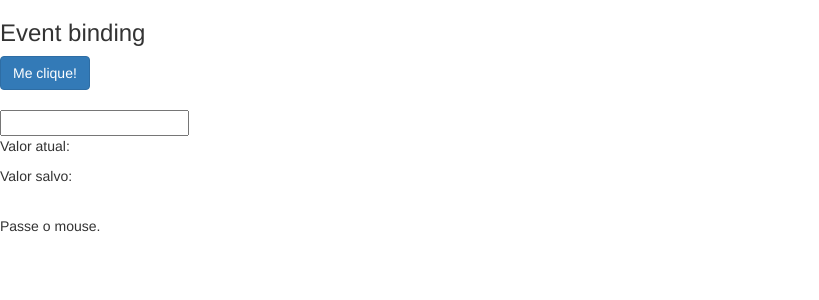
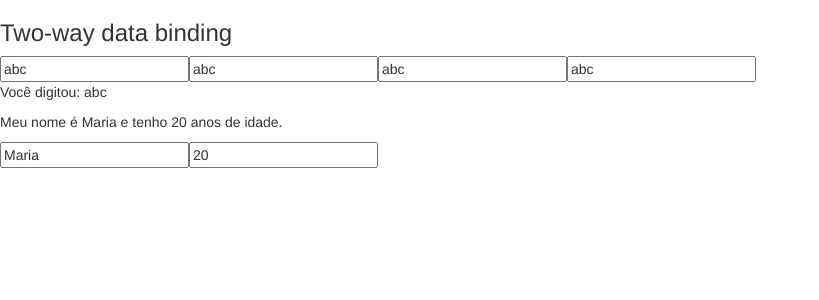
Before and after one commit to flflima/curso-angular2, an Angular app in the folder data-binding/: page / in a window 1280 px wide. Shown: the top 300 px of the page, without its empty margins (0-819 px from the left). Built offline with nearby package versions, Linux system fonts and the light colour scheme.

Commit message:
Includes 'two-way data binding'

```diff
--- a/data-binding/src/app/app.module.ts
+++ b/data-binding/src/app/app.module.ts
@@ -1,5 +1,6 @@
 import { BrowserModule } from '@angular/platform-browser';
 import { NgModule } from '@angular/core';
+import { FormsModule } from '@angular/forms'; // incluído para ngModel
 
 import { AppComponent } from './app.component';
 import { DataBindingComponent } from './data-binding/data-binding.component';
@@ -10,7 +11,8 @@ import { DataBindingComponent } from './data-binding/data-binding.component';
     DataBindingComponent
   ],
   imports: [
-    BrowserModule
+    BrowserModule,
+    FormsModule
   ],
   providers: [],
   bootstrap: [AppComponent]
--- a/data-binding/src/app/data-binding/data-binding.component.html
+++ b/data-binding/src/app/data-binding/data-binding.component.html
@@ -1,5 +1,5 @@
-<section class="property-binding">
-  <!-- <article>
+<!-- <section class="property-binding">
+  <article>
     <h3>Interpolation / Interpolação</h3>
     <p>String renderizada com Interpolação {{ url }}</p>
     <p>O resultado de 1 + 1 é: {{ 1 + 1 }}</p>
@@ -11,9 +11,9 @@
     <img src="{{ urlImagem }}">
     <img [src]="urlImagem">
     <img bind-src="urlImagem">
-  </article> -->
+  </article>
 
-  <!-- <article>
+  <article>
     <h3>Class e Style Binding</h3>
     <div>
       Adicione uma classe
@@ -52,7 +52,7 @@
         Esse texto aparece somente em caso de erro
       </div>
     </div>
-  </article> -->
+  </article>
 
   <article>
       <h3>Event binding</h3>
@@ -80,4 +80,35 @@
           Passe o mouse.
         </span>
   </article>
+</section> -->
+
+<section class="two-way-binding">
+  <article>
+    <h3>Two-way data binding</h3>
+
+    <div>
+      <input type="text"
+        [value]="nome"
+        (input)="nome = $event.target.value"
+      />
+
+      <input type="text"
+        [ngModel]="nome"
+        (ngModelChange)="nome = $event"
+      />
+
+      <input type="text" [(ngModel)]="nome" />
+
+      <input type="text" bindon-ngModel="nome" />
+
+      <p>Você digitou: {{ nome }}</p>
+
+      <div>
+        <p>Meu nome é {{ pessoa.nome }} e tenho {{ pessoa.idade }} anos de idade.</p>
+
+        <input type="text" [(ngModel)]="pessoa.nome" />
+        <input type="text" [(ngModel)]="pessoa.idade" />
+      </div>
+    </div>
+  </article>
 </section>
--- a/data-binding/src/app/data-binding/data-binding.component.ts
+++ b/data-binding/src/app/data-binding/data-binding.component.ts
@@ -14,6 +14,13 @@ export class DataBindingComponent implements OnInit {
   valorSalvo: string = '';
 
   isMouseOver: boolean = false;
+
+  nome: string = 'abc';
+
+  pessoa: any = {
+    nome: "Maria",
+    idade: 20
+  }
 
   getValor() {
     return 1;
```
